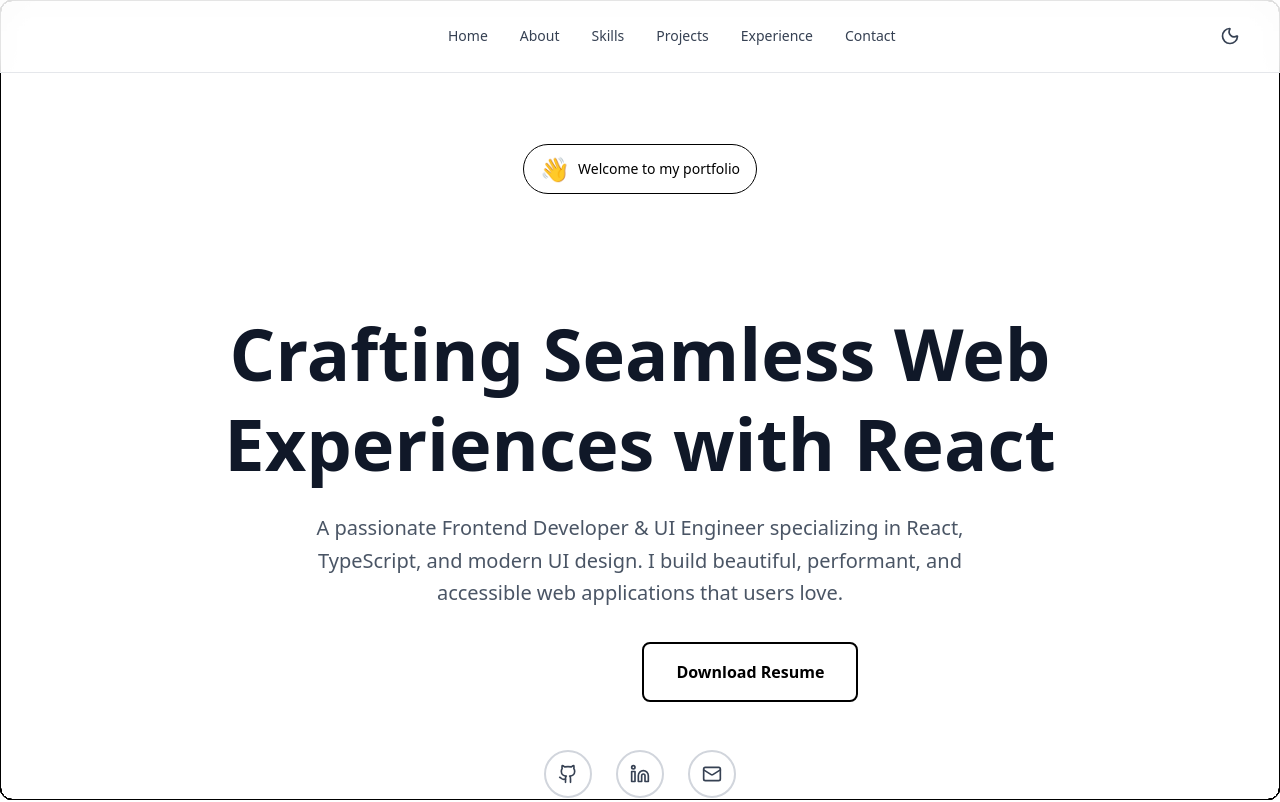
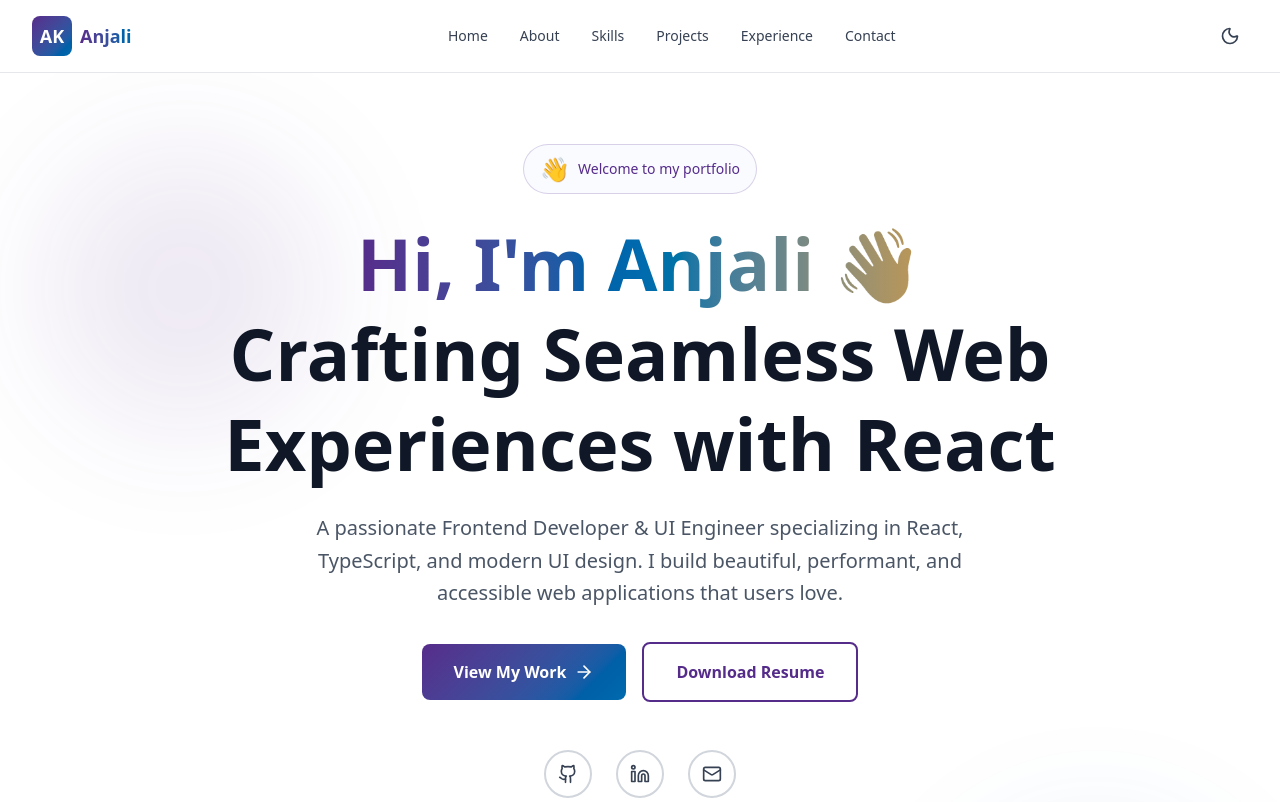
Before and after one commit to Anjali-kumari-0/Anjali-portfolio, a React (Vite) app: page / in a window 1280 px wide. Shown: the top 802 px of the page. Built offline with nearby package versions, Linux system fonts and the light colour scheme.

Commit message:
fixed styling issues

```diff
--- a/index.html
+++ b/index.html
@@ -4,12 +4,10 @@
     <meta charset="UTF-8" />
     <link rel="icon" type="image/svg+xml" href="/vite.svg" />
     <meta name="viewport" content="width=device-width, initial-scale=1.0" />
-    <link href="/src/style.css" rel="stylesheet">
-    <title>anjali-portfolio</title>
+    <title>Anjali Portfolio</title>
   </head>
   <body>
     <div id="root"></div>
     <script type="module" src="/src/main.tsx"></script>
-
   </body>
 </html>
--- a/package.json
+++ b/package.json
@@ -64,7 +64,6 @@
     "serverless-http": "^3.2.0",
     "sonner": "^1.7.4",
     "tailwind-merge": "^2.6.0",
-    "tailwindcss": "^4.1.16",
     "tailwindcss-animate": "^1.0.7",
     "three": "^0.176.0",
     "vaul": "^1.1.2",
@@ -72,14 +71,18 @@
   },
   "devDependencies": {
     "@eslint/js": "^9.36.0",
+    "@tailwindcss/postcss": "^4.1.16",
     "@types/node": "^24.6.0",
     "@types/react": "^19.1.16",
     "@types/react-dom": "^19.1.9",
     "@vitejs/plugin-react": "^5.0.4",
+    "autoprefixer": "^10.4.21",
     "eslint": "^9.36.0",
     "eslint-plugin-react-hooks": "^5.2.0",
     "eslint-plugin-react-refresh": "^0.4.22",
     "globals": "^16.4.0",
+    "postcss": "^8.5.6",
+    "tailwindcss": "^4.1.16",
     "typescript": "~5.9.3",
     "typescript-eslint": "^8.45.0",
     "vite": "^7.1.7"
--- a/src/index.css
+++ b/src/index.css
@@ -1,134 +1,159 @@
-/** @import must precede all other statements */
-@import url("https://fonts.googleapis.com/css2?family=Inter:wght@400;600;700;800&display=swap");
 @import "tailwindcss";
-/* Removed @tailwind directives because they are not recognized by browsers directly.
-   Make sure to use Tailwind's build process if you want to use these directives. */
 
-@layer base {
-  /**
-   * Tailwind CSS theme
-   * tailwind.config.ts expects the following color variables to be expressed as HSL values.
-   * A different format will require also updating the theme in tailwind.config.ts.
+/* ध्यान दें: अब कोई tailwind.config.ts फ़ाइल नहीं है।
+  सारा कॉन्फ़िगरेशन सीधे @theme ब्लॉक में है।
+*/
+@theme {
+  /*
+    ======================================
+    1. COLORS (रंग)
+    ======================================
+    हम OKLCH वैल्यूज़ का उपयोग कर रहे हैं।
+    Syntax: <namespace>-<name>: <value>
+    कलर के लिए namespace "color" का उपयोग किया जाता है।
   */
-  :root {
-    --background: 0 0% 100%;
-    --foreground: 222.2 84% 4.9%;
+  --color-border: oklch(0.94 0.03 260);
+  --color-input: oklch(0.94 0.03 260);
+  --color-ring: oklch(0.2 0.05 260);
+  --color-background: oklch(1 0 0);
+  --color-foreground: oklch(0.2 0.05 260);
 
-    --card: 0 0% 100%;
-    --card-foreground: 222.2 84% 4.9%;
+  --color-primary: oklch(0.2 0.05 260);
+  --color-primary-foreground: oklch(0.9 0.01 260);
 
-    --popover: 0 0% 100%;
-    --popover-foreground: 222.2 84% 4.9%;
+  --color-secondary: oklch(0.94 0.01 260);
+  --color-secondary-foreground: oklch(0.2 0.05 260);
 
-    --primary: 222.2 47.4% 11.2%;
-    --primary-foreground: 210 40% 98%;
+  --color-destructive: oklch(0.6 0.15 20);
+  --color-destructive-foreground: oklch(0.9 0.01 260);
 
-    --secondary: 210 40% 96.1%;
-    --secondary-foreground: 222.2 47.4% 11.2%;
+  --color-muted: oklch(0.94 0.01 260);
+  --color-muted-foreground: oklch(0.5 0.02 260);
 
-    --muted: 210 40% 96.1%;
-    --muted-foreground: 215.4 16.3% 46.9%;
+  --color-accent: oklch(0.94 0.01 260);
+  --color-accent-foreground: oklch(0.2 0.05 260);
 
-    --accent: 210 40% 96.1%;
-    --accent-foreground: 222.2 47.4% 11.2%;
+  --color-popover: oklch(1 0 0);
+  --color-popover-foreground: oklch(0.2 0.05 260);
 
-    --destructive: 0 84.2% 60.2%;
-    --destructive-foreground: 210 40% 98%;
+  --color-card: oklch(1 0 0);
+  --color-card-foreground: oklch(0.2 0.05 260);
 
-    --border: 214.3 31.8% 91.4%;
-    --input: 214.3 31.8% 91.4%;
-    --ring: 222.2 84% 4.9%;
+  /* Sidebar Colors: The nested structure must be flattened */
+  --color-sidebar-default: oklch(0.2 0.05 280);
+  --color-sidebar-foreground: oklch(0.9 0.01 280);
+  --color-sidebar-primary: oklch(0.9 0.01 280);
+  --color-sidebar-primary-foreground: oklch(0.2 0.05 280);
+  --color-sidebar-accent: oklch(0.25 0.05 280);
+  --color-sidebar-accent-foreground: oklch(0.9 0.01 280);
+  --color-sidebar-border: oklch(0.94 0.03 280);
+  --color-sidebar-ring: oklch(0.2 0.05 280);
 
-    --radius: 0.5rem;
+  /* Portfolio Colors: The nested structure must be flattened */
+  --color-portfolio-purple: oklch(0.4 0.15 300);
+  --color-portfolio-blue: oklch(0.5 0.15 240);
+  --color-portfolio-accent: oklch(0.7 0.1 80);
+  --color-portfolio-light: oklch(0.98 0.01 260);
 
-    --sidebar-background: 0 0% 98%;
 
-    --sidebar-foreground: 240 5.3% 26.1%;
+  /*
+    ======================================
+    2. BORDER RADIUS (बॉर्डर रेडियस)
+    ======================================
+    radius namespace का उपयोग करें।
+    इससे rounded-lg, rounded-md आदि यूटिलिटीज़ बनेंगी।
+  */
+  --radius-lg: var(--radius, 0.5rem); /* Assuming --radius is defined in :root or similar */
+  --radius-md: calc(var(--radius-lg) - 2px);
+  --radius-sm: calc(var(--radius-lg) - 4px);
 
-    --sidebar-primary: 240 5.9% 10%;
 
-    --sidebar-primary-foreground: 0 0% 98%;
+  /*
+    ======================================
+    3. CONTAINER (कंटेनर)
+    ======================================
+    container-padding और container-screens को सीधे कॉन्फ़िगर करें।
+  */
+  --container-padding: 2rem;
+  --container-screens-2xl: 1400px;
 
-    --sidebar-accent: 240 4.8% 95.9%;
 
-    --sidebar-accent-foreground: 240 5.9% 10%;
-
-    --sidebar-border: 220 13% 91%;
-
-    --sidebar-ring: 217.2 91.2% 59.8%;
-
-    /* Portfolio Colors */
-    --portfolio-purple: 270 100% 60%;
-    --portfolio-blue: 210 100% 50%;
-    --portfolio-accent: 260 95% 60%;
-    --portfolio-light: 0 0% 98%;
-  }
-
-  .dark {
-    --background: 222.2 84% 4.9%;
-    --foreground: 210 40% 98%;
-
-    --card: 222.2 84% 4.9%;
-    --card-foreground: 210 40% 98%;
-
-    --popover: 222.2 84% 4.9%;
-    --popover-foreground: 210 40% 98%;
-
-    --primary: 210 40% 98%;
-    --primary-foreground: 222.2 47.4% 11.2%;
-
-    --secondary: 217.2 32.6% 17.5%;
-    --secondary-foreground: 210 40% 98%;
-
-    --muted: 217.2 32.6% 17.5%;
-    --muted-foreground: 215 20.2% 65.1%;
-
-    --accent: 217.2 32.6% 17.5%;
-    --accent-foreground: 210 40% 98%;
-
-    --destructive: 0 62.8% 30.6%;
-    --destructive-foreground: 210 40% 98%;
-
-    --border: 217.2 32.6% 17.5%;
-    --input: 217.2 32.6% 17.5%;
-    --ring: 212.7 26.8% 83.9%;
-    --sidebar-background: 240 5.9% 10%;
-    --sidebar-foreground: 240 4.8% 95.9%;
-    --sidebar-primary: 224.3 76.3% 48%;
-    --sidebar-primary-foreground: 0 0% 100%;
-    --sidebar-accent: 240 3.7% 15.9%;
-    --sidebar-accent-foreground: 240 4.8% 95.9%;
-    --sidebar-border: 240 3.7% 15.9%;
-    --sidebar-ring: 217.2 91.2% 59.8%;
-
-    /* Portfolio Colors */
-    --portfolio-purple: 270 100% 60%;
-    --portfolio-blue: 210 100% 50%;
-    --portfolio-accent: 260 95% 60%;
-    --portfolio-light: 220 25% 20%;
-  }
+  /*
+    ======================================
+    4. BACKGROUND IMAGE (ग्रेडिएंट्स)
+    ======================================
+    backgroundImage namespace का उपयोग करें।
+  */
+  --background-image-gradient-portfolio: linear-gradient(135deg, var(--color-portfolio-purple) 0%, var(--color-portfolio-blue) 100%);
+  --background-image-gradient-soft: linear-gradient(135deg, var(--color-portfolio-light) 0%, oklch(0.5 0.15 240 / 0.1) 100%);
 }
 
-@layer base {
-  /* * {
-    border-color: hsl(var(--border));
-    border-width: 1px;
-    border-style: solid;
-  } */
+/* ======================================
+  5. KEYFRAMES और ANIMATIONS
+  ======================================
+  ये सीधे @theme के अंदर परिभाषित नहीं होते।
+  आपको keyframes को CSS के @keyframes नियम का उपयोग करके परिभाषित करना होगा,
+  और फिर उन्हें @theme के अंदर animation namespace में मैप करना होगा।
+*/
 
-  /* body {
-    background-color: hsl(var(--background));
-    color: hsl(var(--foreground));
-  } */
+@keyframes accordion-down {
+  from { height: 0; }
+  to { height: var(--radix-accordion-content-height); }
+}
 
-  :where(p, span, li, h1, h2, h3, h4, h5, h6, a, button, label, td, th) {
-    overflow-wrap: anywhere;
-    word-break: break-word;
-  }
+@keyframes accordion-up {
+  from { height: var(--radix-accordion-content-height); }
+  to { height: 0; }
+}
 
-  pre,
-  code {
-    overflow-x: auto;
-    white-space: pre;
-  }
+@keyframes fade-in {
+  0% { opacity: 0 }
+  100% { opacity: 1 }
 }
+
+@keyframes slide-up {
+  0% { opacity: 0; transform: translateY(20px) }
+  100% { opacity: 1; transform: translateY(0) }
+}
+
+@keyframes slide-down {
+  0% { opacity: 0; transform: translateY(-20px) }
+  100% { opacity: 1; transform: translateY(0) }
+}
+
+@keyframes float {
+  0%, 100% { transform: translateY(0px) }
+  50% { transform: translateY(-20px) }
+}
+
+@keyframes pulse-slow {
+  0%, 100% { opacity: 1 }
+  50% { opacity: 0.5 }
+}
+
+
+@theme {
+  /* Animation Mapping */
+  --animation-accordion-down: accordion-down 0.2s ease-out;
+  --animation-accordion-up: accordion-up 0.2s ease-out;
+  --animation-fade-in: fade-in 0.6s ease-out;
+  --animation-slide-up: slide-up 0.6s ease-out;
+  --animation-slide-down: slide-down 0.6s ease-out;
+  --animation-float: float 3s ease-in-out infinite;
+  --animation-pulse-slow: pulse-slow 2s ease-in-out infinite;
+}
+
+/*
+  ======================================
+  6. DARK MODE (डार्क मोड)
+  ======================================
+  आप डार्क मोड के लिए वैल्यूज़ को .dark क्लास के अंदर सेट करेंगे।
+*/
+.dark {
+  /* Dark Mode Colors (उदाहरण के लिए) */
+  --color-background: oklch(0.1 0.01 260);
+  --color-foreground: oklch(0.9 0.01 260);
+  --color-primary: oklch(0.9 0.01 260);
+  --color-primary-foreground: oklch(0.1 0.01 260);
+  /* ... अन्य dark mode variables ... */
+}
--- a/tailwind.config.ts
+++ /dev/null
@@ -1,135 +0,0 @@
-// /** @type {import('tailwindcss').Config} */
-// export default {
-//   content: [],
-//   theme: {
-//     extend: {},
-//   },
-//   plugins: [],
-// }
-
-import type { Config } from "tailwindcss";
-
-export default {
-  darkMode: "class",
-  content: ["./client/**/*.{ts,tsx}"],
-  prefix: "",
-  theme: {
-    container: {
-      center: true,
-      padding: "2rem",
-      screens: {
-        "2xl": "1400px",
-      },
-    },
-    extend: {
-      colors: {
-        border: "hsl(var(--border))",
-        input: "hsl(var(--input))",
-        ring: "hsl(var(--ring))",
-        background: "hsl(var(--background))",
-        foreground: "hsl(var(--foreground))",
-        primary: {
-          DEFAULT: "hsl(var(--primary))",
-          foreground: "hsl(var(--primary-foreground))",
-        },
-        secondary: {
-          DEFAULT: "hsl(var(--secondary))",
-          foreground: "hsl(var(--secondary-foreground))",
-        },
-        destructive: {
-          DEFAULT: "hsl(var(--destructive))",
-          foreground: "hsl(var(--destructive-foreground))",
-        },
-        muted: {
-          DEFAULT: "hsl(var(--muted))",
-          foreground: "hsl(var(--muted-foreground))",
-        },
-        accent: {
-          DEFAULT: "hsl(var(--accent))",
-          foreground: "hsl(var(--accent-foreground))",
-        },
-        popover: {
-          DEFAULT: "hsl(var(--popover))",
-          foreground: "hsl(var(--popover-foreground))",
-        },
-        card: {
-          DEFAULT: "hsl(var(--card))",
-          foreground: "hsl(var(--card-foreground))",
-        },
-        sidebar: {
-          DEFAULT: "hsl(var(--sidebar-background))",
-          foreground: "hsl(var(--sidebar-foreground))",
-          primary: "hsl(var(--sidebar-primary))",
-          "primary-foreground": "hsl(var(--sidebar-primary-foreground))",
-          accent: "hsl(var(--sidebar-accent))",
-          "accent-foreground": "hsl(var(--sidebar-accent-foreground))",
-          border: "hsl(var(--sidebar-border))",
-          ring: "hsl(var(--sidebar-ring))",
-        },
-        portfolio: {
-          purple: "hsl(var(--portfolio-purple))",
-          blue: "hsl(var(--portfolio-blue))",
-          accent: "hsl(var(--portfolio-accent))",
-          light: "hsl(var(--portfolio-light))",
-        },
-      },
-      borderRadius: {
-        lg: "var(--radius)",
-        md: "calc(var(--radius) - 2px)",
-        sm: "calc(var(--radius) - 4px)",
-      },
-      keyframes: {
-        "accordion-down": {
-          from: {
-            height: "0",
-          },
-          to: {
-            height: "var(--radix-accordion-content-height)",
-          },
-        },
-        "accordion-up": {
-          from: {
-            height: "var(--radix-accordion-content-height)",
-          },
-          to: {
-            height: "0",
-          },
-        },
-        "fade-in": {
-          "0%": { opacity: "0" },
-          "100%": { opacity: "1" },
-        },
-        "slide-up": {
-          "0%": { opacity: "0", transform: "translateY(20px)" },
-          "100%": { opacity: "1", transform: "translateY(0)" },
-        },
-        "slide-down": {
-          "0%": { opacity: "0", transform: "translateY(-20px)" },
-          "100%": { opacity: "1", transform: "translateY(0)" },
-        },
-        "float": {
-          "0%, 100%": { transform: "translateY(0px)" },
-          "50%": { transform: "translateY(-20px)" },
-        },
-        "pulse-slow": {
-          "0%, 100%": { opacity: "1" },
-          "50%": { opacity: "0.5" },
-        },
-      },
-      animation: {
-        "accordion-down": "accordion-down 0.2s ease-out",
-        "accordion-up": "accordion-up 0.2s ease-out",
-        "fade-in": "fade-in 0.6s ease-out",
-        "slide-up": "slide-up 0.6s ease-out",
-        "slide-down": "slide-down 0.6s ease-out",
-        "float": "float 3s ease-in-out infinite",
-        "pulse-slow": "pulse-slow 2s ease-in-out infinite",
-      },
-      backgroundImage: {
-        "gradient-portfolio": "linear-gradient(135deg, hsl(var(--portfolio-purple)) 0%, hsl(var(--portfolio-blue)) 100%)",
-        "gradient-soft": "linear-gradient(135deg, hsl(var(--portfolio-light)) 0%, hsl(var(--portfolio-blue)/.1) 100%)",
-      },
-    },
-  },
-  plugins: [require("tailwindcss-animate")],
-} satisfies Config;
```
Also changed, not shown: 1 other file (tests, documents, lock files or other folders).
